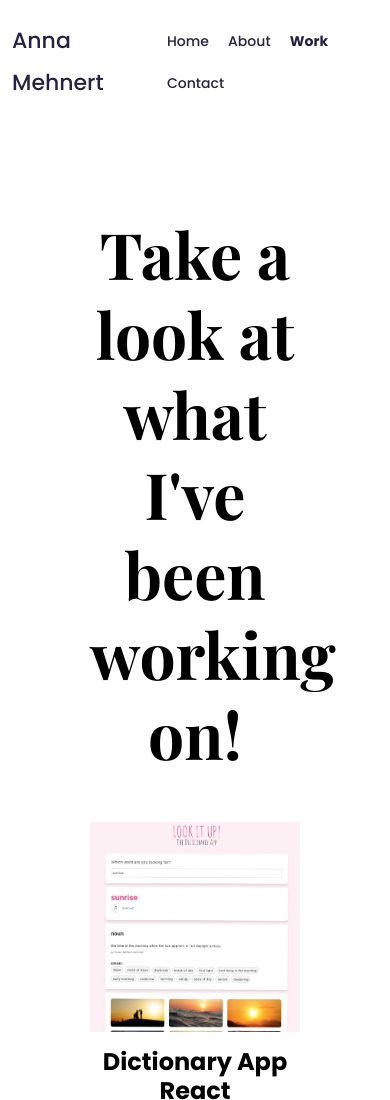
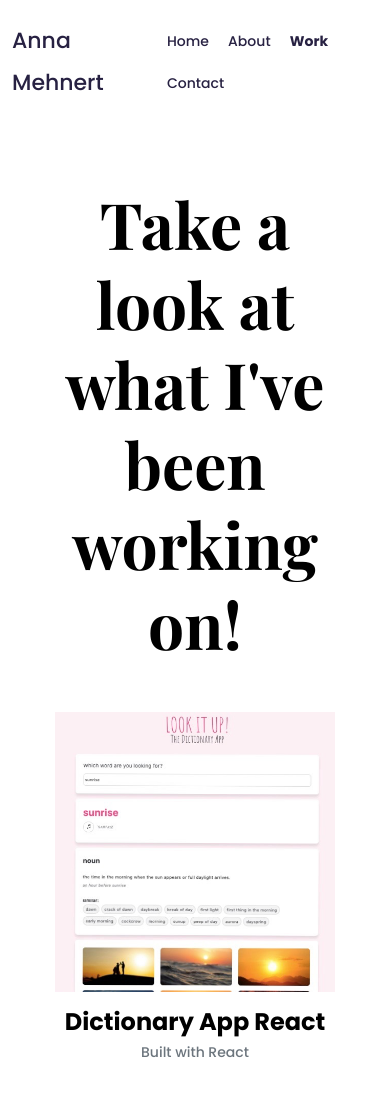
Before and after one commit to AnnaFLM/portfolio-project, a plain HTML site: page work.html in a window 390 px wide. Shown: the top 1100 px of the page. Drawn offline with nearby package versions, Linux system fonts and the light colour scheme.

Commit message:
updated css to make more responsive

```diff
--- a/styles/styles.css
+++ b/styles/styles.css
@@ -208,7 +208,7 @@ footer .social-links a:hover {
 @media (max-width: 900px) {
   h1 {
     font-size: 44px;
-    line-height: 56;
+    line-height: 56px;
   }
 
   h2 {
@@ -224,6 +224,10 @@ footer .social-links a:hover {
     padding: 0;
   }
 
+  .content-container {
+    padding: 30px 25px;
+  }
+
   .project-description {
     padding: 0;
     text-align: center;
```
